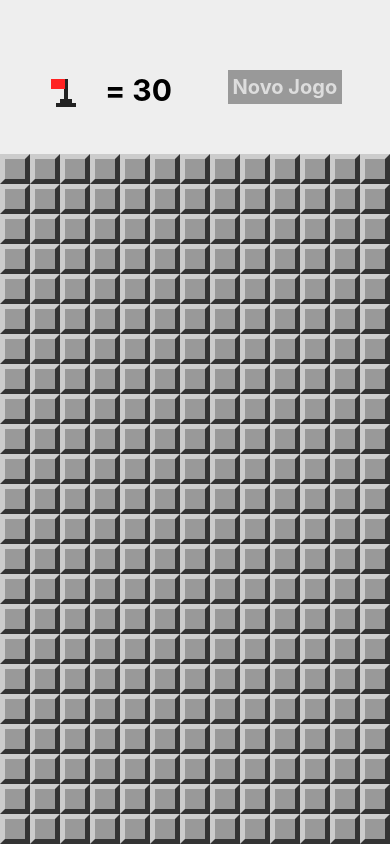
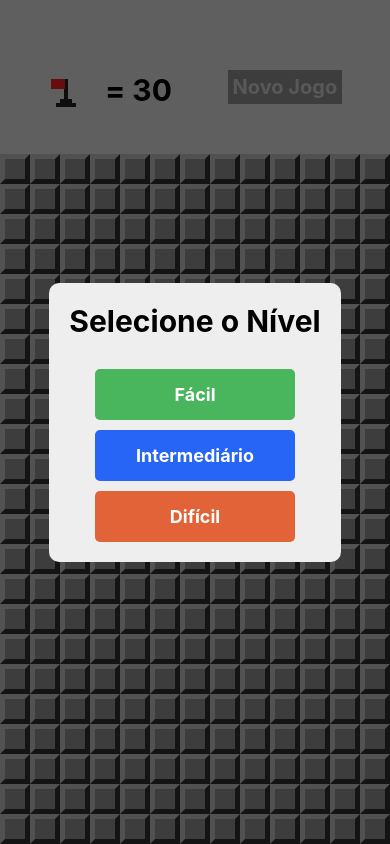
Before and after one commit to gabibecker/mines, a React Native app: screen / in a window 390 px wide. Both pictures are taken after a click on the element 62 px from the left and 92 px from the top of the page. Built offline with nearby package versions, Linux system fonts and the light colour scheme.

Commit message:
Opção para selecionar o nível de dificuldade

```diff
--- a/App.tsx
+++ b/App.tsx
@@ -3,6 +3,7 @@
 import { SafeAreaView, StyleSheet, Text, View, Alert } from "react-native"; // Importando Text
 import MineField from "./src/components/MineField";
 import Header from "./src/components/Header";
+import LevelSelection from "./src/screens/LevelSelection";
 import {
   createMinedBoard,
   cloneBoard,
@@ -34,6 +35,7 @@
       board: createMinedBoard(rows, cols, this.minesAmount()),
       won: false,
       lost: false,
+      showLevelSelection: false,
     }
   }
 
@@ -65,11 +67,21 @@
     this.setState({board, won })
   }
 
+  onLevelSelect = level => {
+    params.difficultLevel = level
+    this.setState(this.createState)
+  }
+
   render() {
     return (
       <SafeAreaView style={styles.container}>
+        <LevelSelection isVisible={this.state.showLevelSelection}
+          onCancel={() => this.setState({ showLevelSelection: false})}
+          onLevelSelected={this.onLevelSelect}
+        ></LevelSelection>
         <Header flagsLeft={this.minesAmount() - flagsUsed(this.state.board)}
-        onNewGame={() => this.setState(this.createState)}/>
+        onNewGame={() => this.setState(this.createState)}
+        onFlagPress={() => this.setState({showLevelSelection: true})}/>
         <View style={styles.board}>
           <MineField board={this.state.board}
           onOpenField={this.onOpenField}
--- /dev/null
+++ b/src/screens/LevelSelection.tsx
@@ -0,0 +1,83 @@
+import React from "react";
+import { View, StyleSheet, Text, TouchableOpacity, Modal } from "react-native";
+
+export default (props) => {
+    return (
+        <Modal
+            onRequestClose={props.onCancel}
+            visible={props.isVisible}
+            animationType="slide"
+            transparent={true}
+        >
+            <View style={styles.frame}>
+                <View style={styles.container}>
+                    <Text style={styles.title}>Selecione o Nível</Text>
+
+                    <TouchableOpacity
+                        style={[styles.button, styles.bgEasy]}
+                        onPress={() => props.onLevelSelected(0.1)}
+                    >
+                        <Text style={styles.buttonLabel}>Fácil</Text>
+                    </TouchableOpacity>
+
+                    <TouchableOpacity
+                        style={[styles.button, styles.bgNormal]}
+                        onPress={() => props.onLevelSelected(0.2)}
+                    >
+                        <Text style={styles.buttonLabel}>Intermediário</Text>
+                    </TouchableOpacity>
+
+                    <TouchableOpacity
+                        style={[styles.button, styles.bgHard]}
+                        onPress={() => props.onLevelSelected(0.3)}
+                    >
+                        <Text style={styles.buttonLabel}>Difícil</Text>
+                    </TouchableOpacity>
+                </View>
+            </View>
+        </Modal>
+    );
+};
+
+const styles = StyleSheet.create({
+    frame: {
+        flex: 1,
+        alignItems: "center",
+        justifyContent: "center",
+        backgroundColor: "rgba(0,0,0,0.6)",
+    },
+    container: {
+        backgroundColor: "#EEE",
+        alignItems: "center",
+        justifyContent: "center",
+        padding: 20,
+        borderRadius: 10,
+    },
+    title: {
+        fontSize: 30,
+        fontWeight: "bold",
+        marginBottom: 20,
+    },
+    button: {
+        marginTop: 10,
+        paddingVertical: 15,
+        paddingHorizontal: 20,
+        width: 200,
+        borderRadius: 5,
+        alignItems: "center",
+    },
+    buttonLabel: {
+        fontSize: 18,
+        color: "#FFF",
+        fontWeight: "bold",
+    },
+    bgEasy: {
+        backgroundColor: "#49b65e",
+    },
+    bgNormal: {
+        backgroundColor: "#2765F7",
+    },
+    bgHard: {
+        backgroundColor: "#E26337",
+    },
+});
```
